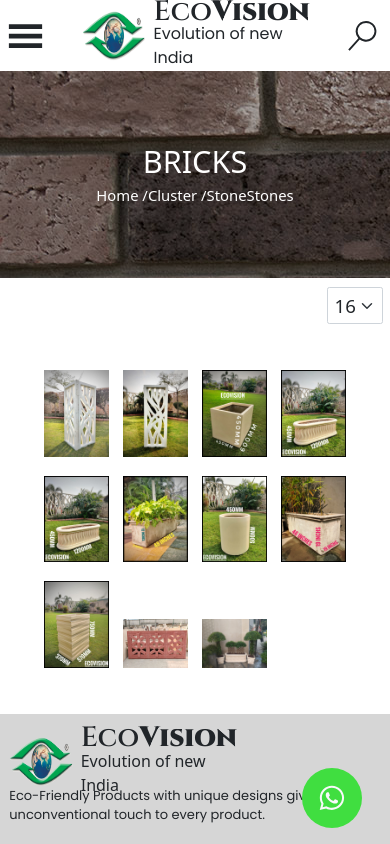
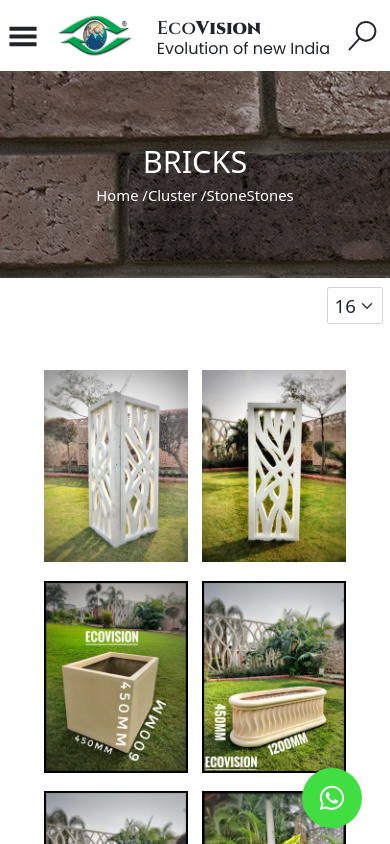
Before and after one commit to lokeshgaria/projectOne, a React (Create React App) app: page /product-category/bricks in a window 390 px wide. Shown: the top 844 px of the page. Built offline with nearby package versions, Linux system fonts and the light colour scheme.

Commit message:
added mobile view

```diff
--- a/src/components/About/About.css
+++ b/src/components/About/About.css
@@ -82,3 +82,48 @@
  .flex-rev{
      flex-direction: row-reverse !important;
  }
+
+ @media (max-width:780px){
+    .about_usBanner{
+        background-position: center;
+        height: 65vh;
+        background-size: cover;
+        display: flex;
+        background-repeat: no-repeat;
+        align-items: center;
+        justify-content: center;
+    }
+    .size5 {
+        font-size: 3rem;
+    }
+    .size3 {
+        font-size: 1.5rem;
+    }
+    .flex-rev{
+        flex-direction: column-reverse !important;
+    }
+    .flex_container {
+        display: flex;
+        align-items: center;
+        max-height:  fit-content;
+        justify-content: center;
+        height: auto;
+    }
+
+.content_div {
+    background: #f8f9fad1;
+    padding: 4rem 2rem;
+}
+.flex_container {
+    display: flex;
+    align-items: center;
+    /* max-height: 500px; */
+    justify-content: flex-start;
+    flex-direction: column;
+    height: auto;
+    max-height: auto;
+}
+.leftside , .rightSide {
+    width: 100%;
+}
+ }
--- a/src/components/Product/Product.jsx
+++ b/src/components/Product/Product.jsx
@@ -76,11 +76,11 @@ function Product() {
         </Container>
         <div className="productRows ">
           <Container>
-            <Row xs={1} md={4} lg={4}>
+            <Row  >
               {
                 product.map((values,index) => {
                   return (
-                    <Col style={{margin : "1rem 0"}}>
+                    <Col lg={3} sm={6} xs={6} style={{margin : "1rem 0"}}>
                     <img key={index} src={values.img} alt="card1" className="product_img" />
                     {/* <h4>BGB BRICK</h4> */}
                   </Col>
--- a/src/css/Navbar.css
+++ b/src/css/Navbar.css
@@ -193,7 +193,7 @@ p {
 
 .hoverEfect {
   opacity: 1 !important;
-
+  pointer-events: all !important;
   top: 109% !important;
   transition: all 0.4s linear;
 }
@@ -207,12 +207,13 @@ p {
   margin-left: 9rem;
   width: 30%;
   transition: all 0.2s linear;
+  pointer-events: none;
 }
 
 .productList {
   font-size: 1.7rem;
   width: 100%;
-  list-style: none;
+
   height: 100%;
   margin: 0;
   padding: 0;
@@ -242,8 +243,8 @@ p {
   .hamburger {
     font-size: 20px;
     margin-left: 6px;
-    width: 39px;
-    height: 38px;
+    width: 34px;
+    height: 31px;
     display: block;
   }
 
@@ -259,8 +260,11 @@ p {
     height: 100%;
   }
   .navbar__brand {
-    width: 228px;
     height: 51px;
+    /* border: 1px solid; */
+    /* flex: 1; */
+    width: 70%;
+
   }
   .header {
     width: 100%;
@@ -311,6 +315,7 @@ p {
   left: 0 !important;
   transition: all .5s linear;
   margin-left: 0;
+  pointer-events: all;
  }
 .productDisc {
     opacity: 1;
@@ -322,4 +327,23 @@ p {
     width: 100%;
     transition: all .5s linear;
 }
+.brandImg {
+  width: 28%;
+  height: 83%;
 }
+.logoTextDiv {
+  margin-left: 0;
+  /* border: 1px solid; */
+  display: flex;
+  flex-direction: column;
+  height: 82%;
+  width: auto;
+  justify-content: space-between;
+}
+.logo_text {
+  font-family: 'Cinzel', serif;
+  font-weight: 900;
+  font-size: 2rem;
+  margin: 0;
+}
+}
--- a/src/css/Slider.css
+++ b/src/css/Slider.css
@@ -18,7 +18,7 @@
   position: relative;
   display: flex !important;
   float: left;
-  height: 85vh;
+  height:  auto;
   /* border: 1px solid; */
   width: 100%;
   align-items: center;
@@ -54,7 +54,8 @@
 
 @media (max-width: 480px) {
   .slider {
-    height: 57vh;
+    height:  100%;
+    width : 100%;
   }
   .carousel {
     position: relative;
@@ -71,14 +72,13 @@
     height: 100%;
   }
   .carousel-caption {
-    position: absolute;
+      /* position: absolute; */
       bottom: 3.25rem;
       width: 45%;
-
       left: 4%;
       padding-top: 1.25rem;
       padding-bottom: 1.25rem;
-    color: #fff;
+      /* color: #fff; */
       text-align: center;
   }
   .carousel-caption > h3 {
--- a/src/css/UniqueColor.css
+++ b/src/css/UniqueColor.css
@@ -1,5 +1,6 @@
 .unique{
-    background-color:#e9ecef29;
+    background-color: #f8f9fa;
+    overflow: hidden;
 }
 
 .OurUniqDiv{
@@ -8,7 +9,6 @@
     margin: auto;
     align-items: center;
     flex-direction: column;
-
     padding: 4rem 0;
 }
 
@@ -69,10 +69,7 @@
 }
 
 @media (max-width : 480px){
-    .unique {
-        background-color: #d6d6d6;
-        overflow: hidden;
-    }
+
     .OurUniqDiv > h1 {
         font-size: 2.5rem;
         font-weight: 400;
@@ -86,15 +83,15 @@
         /* max-width: 1250px; */
         overflow: hidden;
         overflow-x: scroll;
+        justify-content: space-evenly;
     }
     .main_card {
-        /* width: 20%; */
-        width: 100%;
+        width: 43%;
         border: 2px solid #d4c7c7;
         transition: all .3s ease;
-        min-height: 300px;
         background: transparent;
-        margin: 1rem;
+        margin: 1rem 0rem;
+        height: auto;
     }
     .Card__img > img {
         width: 156px;
```
Lines whose indentation alone changed are shown as unchanged.
